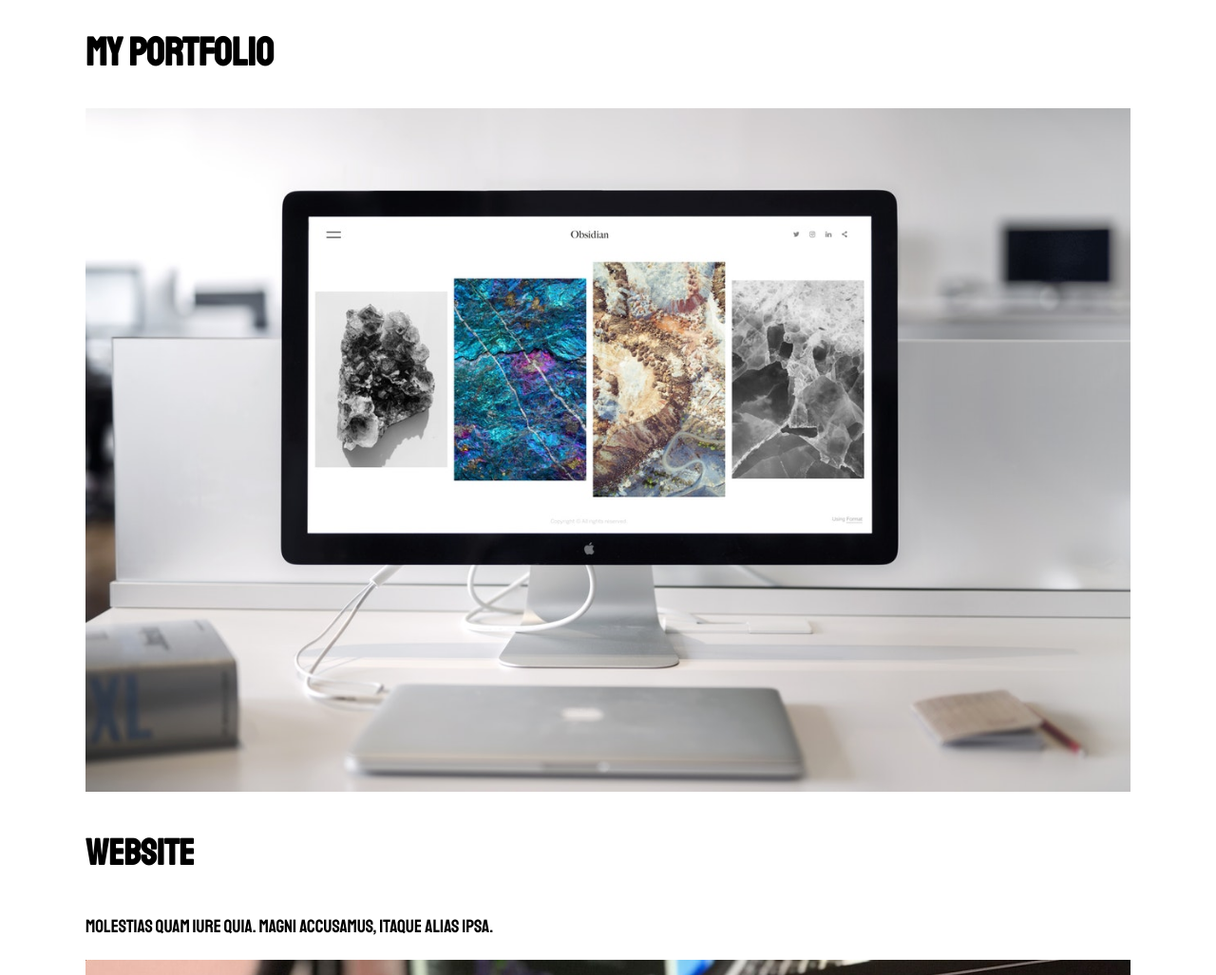
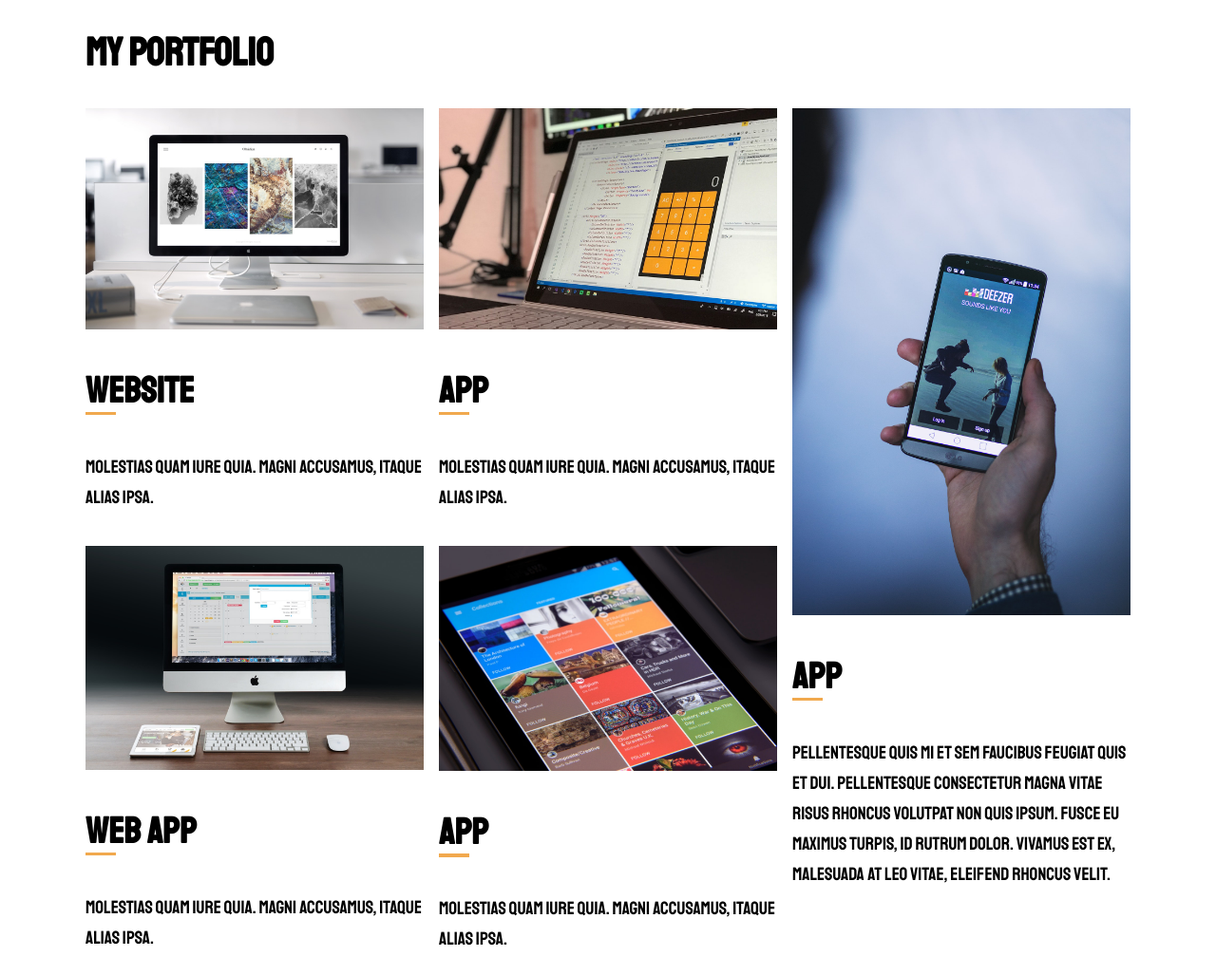
Before and after one commit to shashanknaik808/17_building_a_freelancer_website_with_css_grid_and_javascript, a plain HTML site: page index.html in a window 1280 px wide. Shown: the part 1174-2201 px from the top of the page at 95% size. Drawn offline with nearby package versions, Linux system fonts and the light colour scheme.

Commit message:
Styling the Portfolio

```diff
--- a/css/style.css
+++ b/css/style.css
@@ -88,6 +88,29 @@ p {
     color: var(--secondary);
 }
 
+.portfolio {
+    display: grid;
+    grid-gap: 1rem;
+    grid-template-columns: repeat(auto-fill, minmax(300px, 1fr));
+    grid-auto-rows: auto;
+}
+
+.item h3 {
+    display: grid;
+}
+
+.item h3::after {
+    content: '';
+    display: block;
+    height: .2rem;
+    width: 2rem;
+    background-color: var(--primary);
+}
+
+.item:nth-child(3) {
+    grid-row-end: span 2;
+}
+
 .footer {
     background-image: url(../img/contact.jpg);
     background-repeat: no-repeat;
```
